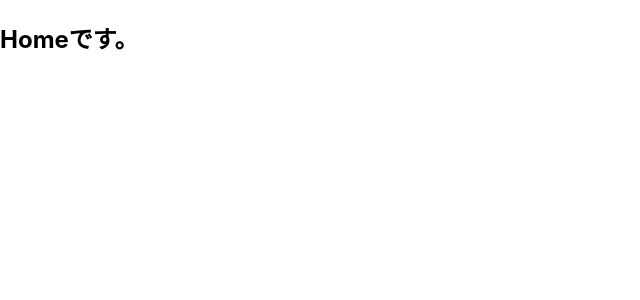
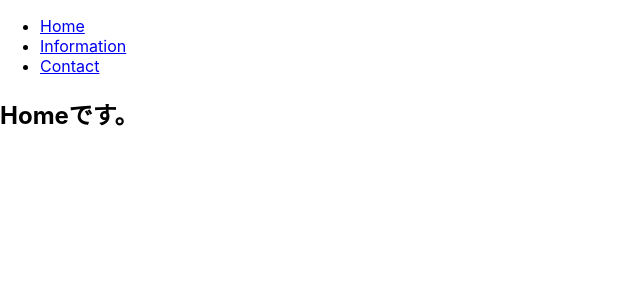
Before and after one commit to taka01150810/React_study_1, a React (Create React App) app in the folder sec07/router-test/: page / in a window 1280 px wide. Shown: the top 300 px of the page, without its empty margins (0-640 px from the left). Built offline with nearby package versions, Linux system fonts and the light colour scheme.

Commit message:
85. react-router-dom（navなどを共通して使う方法 Outlet）

```diff
--- a/sec07/router-test/src/App.js
+++ b/sec07/router-test/src/App.js
@@ -5,6 +5,7 @@ import Home from './pages/Home';
 import Information from './pages/Information';
 import Contact from './pages/Contact';
 import NotFound from './pages/NotFound';
+import Layout from './Layout';
 
 function App() {
   // 認証していたら表示、していなかったらリダイレクトする
@@ -14,13 +15,13 @@ function App() {
     <>
       {/* Routesで切り替えたいRouteを囲む */}
       <Routes>
-        {/* Routeでコンポーネントを指定することができる */}
-        {/* ※ver5ではRoutesではなくSwitchを使用する */}
-        <Route path="/" element={<Home />} />
-        <Route path="/information" element={<Information />} />
-        <Route path="/contact" element={<Contact />} />
-        <Route path="/auth" element={isAuthenticated ? <Navigate to="/contact" /> : <Home /> } />
-        <Route path="*" element={<NotFound />} />
+        <Route element={<Layout />}>
+          <Route path="/" element={<Home />} />
+          <Route path="/information" element={<Information />} />
+          <Route path="/contact" element={<Contact />} />
+          <Route path="/auth" element={isAuthenticated ? <Navigate to="/contact" /> : <Home /> } />
+          <Route path="*" element={<NotFound />} />
+        </Route>
       </Routes>
     </>
   );
--- /dev/null
+++ b/sec07/router-test/src/Layout.js
@@ -0,0 +1,19 @@
+// 共通にしたい箇所を新たにコンポーネント作成する
+import { NavLink, Outlet } from 'react-router-dom'
+
+const Layout = () => {
+  return (<>
+    <nav>
+      <ul>
+        <li><NavLink to="/">Home</NavLink></li>
+        <li><NavLink to="/information">Information</NavLink></li>
+        <li><NavLink to="/contact">Contact</NavLink></li>
+      </ul>
+    </nav>
+    {/* 各コンポーネントが表示される場所 */}
+    <Outlet />
+  </>)
+}
+
+
+export default Layout
```
